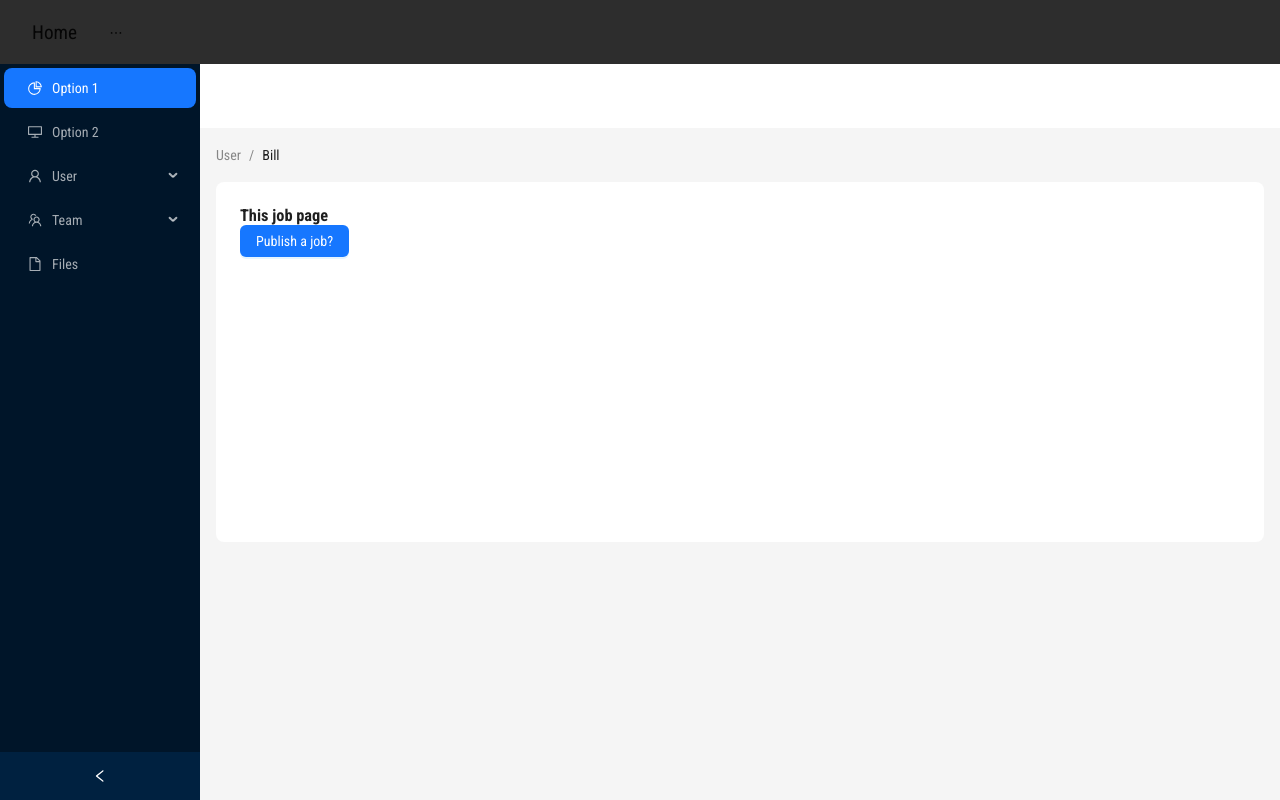
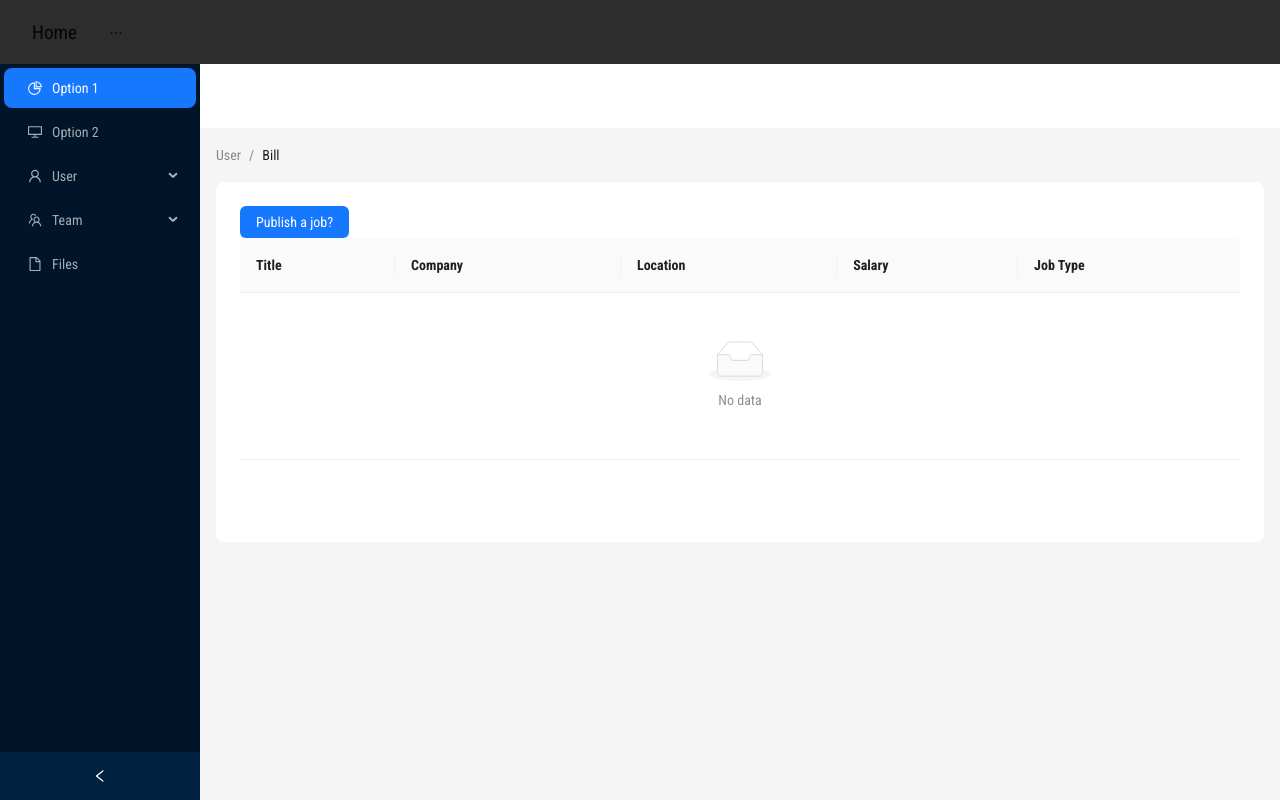
Before and after one commit to ZeroBug404/CareerConnect-Hub, a Next.js app: page /dashboard/job in a window 1280 px wide. Shown: the top 800 px of the page. Built offline with nearby package versions, Linux system fonts and the light colour scheme.

Commit message:
create a reusetable

```diff
--- a/src/app/dashboard/job/page.tsx
+++ b/src/app/dashboard/job/page.tsx
@@ -1,14 +1,41 @@
+import CareerTable from '@/components/ui/CareerTable';
 import { Button } from 'antd';
 import Link from 'next/link';
 import React from 'react';
 
 const JobPage = () => {
+    const columns = [
+        {
+          title: "Title",
+          dataIndex: "title",
+        },
+        {
+          title: "Company",
+          dataIndex: "company",
+        },
+        {
+          title: "Location",
+          dataIndex: "location",
+        },
+        {
+          title: "Salary",
+          dataIndex: "salary",
+        },
+        {
+          title: "Job Type",
+          dataIndex: "jobType",
+        },
+      ];
     return (
         <div>
-            <h3>This job page</h3>
             <Link href="/dashboard/job/create">
                 <Button type="primary">Publish a job?</Button>
             </Link>
+            <CareerTable
+            columns={columns}
+            showSizeChanger={true}
+            showPagination={true}
+            />
         </div>
     );
 };
--- /dev/null
+++ b/src/components/ui/CareerTable.tsx
@@ -0,0 +1,49 @@
+"use client";
+
+import { Table } from "antd";
+
+type CareerTableProps = {
+  loading?: boolean;
+  columns: any;
+  dataSource: any;
+  pageSize?: number;
+  totalPages?: number;
+  showSizeChanger?: boolean;
+  onPaginationChange?: (page: number, pageSize: number) => void;
+  onTableChange?: (pagination: any, filter: any, sorter: any) => void;
+  showPagination?: boolean;
+};
+
+const CareerTable = ({
+  loading = false,
+  columns,
+  dataSource,
+  pageSize,
+  totalPages,
+  showSizeChanger = true,
+  onPaginationChange,
+  onTableChange,
+  showPagination = true,
+}: CareerTableProps) => {
+  const paginationConfig = showPagination
+    ? {
+        pageSize: pageSize,
+        total: totalPages,
+        pageSizeOptions: [5, 10, 20],
+        showSizeChanger: showSizeChanger,
+        onChange: onPaginationChange,
+      }
+    : false;
+
+  return (
+    <Table
+      loading={loading}
+      columns={columns}
+      dataSource={dataSource}
+      pagination={paginationConfig}
+      onChange={onTableChange}
+    />
+  );
+};
+
+export default CareerTable;
```
